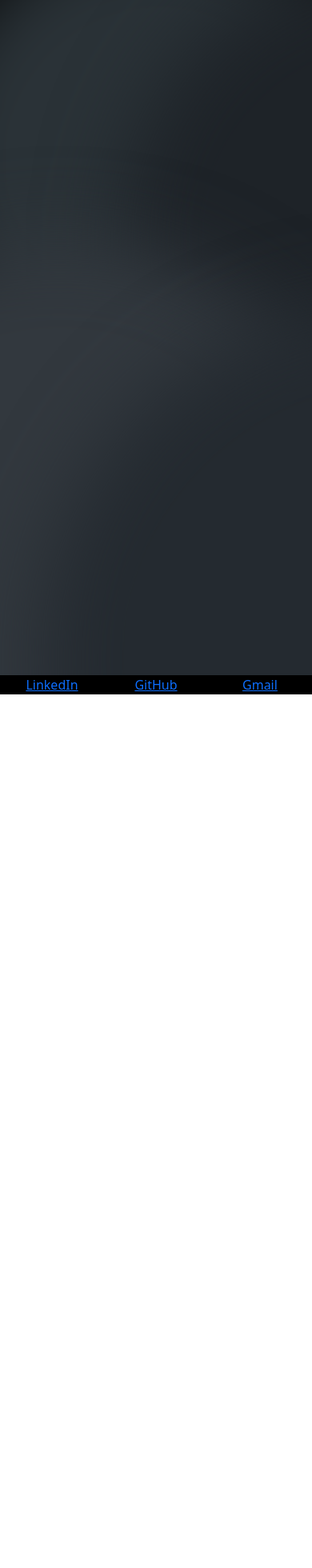
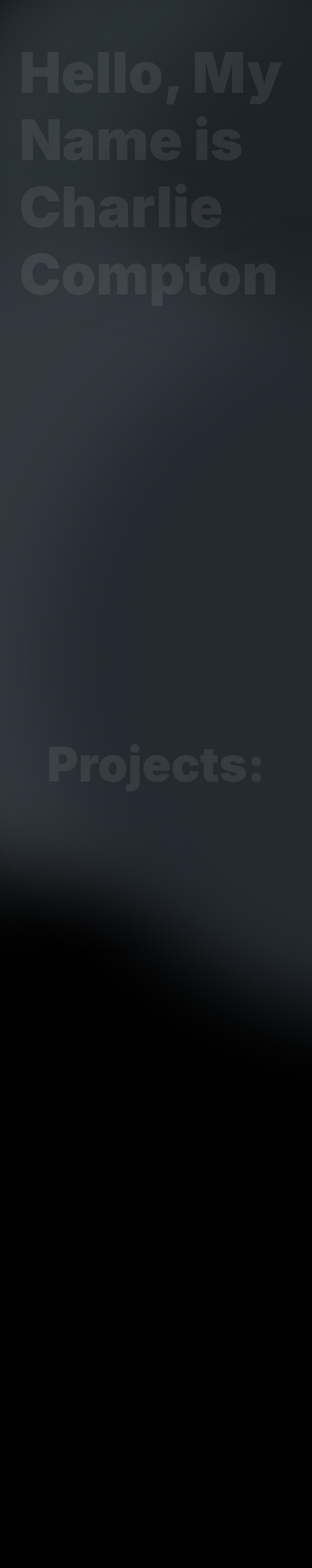
Before and after one commit to cjcompton/website-app, a React (Create React App) app in the folder website-app/: page / in a window 390 px wide. Shown: the top 1960 px of the page at 80% size. Before the commit the page ends 868 px from the top, so only its background shows below. Built offline with nearby package versions, Linux system fonts and the light colour scheme; the HTML template or start-up script is replaced by a standard one.

Commit message:
home body is pretty much done, might revisit to spruce it up

```diff
--- a/website-app/src/components/HomeBody/HomeBody.css
+++ b/website-app/src/components/HomeBody/HomeBody.css
@@ -1,7 +1,7 @@
 @import url('https://fonts.googleapis.com/css2?family=Inter:wght@900&display=swap');
 
 #viewHeight {
-  height: 100vh;
+  height: 100%;
 }
 
 .row {
@@ -10,6 +10,7 @@
 
 #aboutMe {
   height: 100%;
+  margin-bottom: 40px;
 }
 
 h1 {
@@ -29,11 +30,16 @@ h1 {
   animation: fade-in 1s cubic-bezier(0.4, 0, 1, 1) 6s forwards;
 }
 
+#projHead {
+  font-size: 60px;
+}
+
 /*
   this is all bubble stuff
 */
 
 #BGBubble {
+  min-height: 100vh;
   height: 100%;
   overflow: hidden;
   position: relative;
--- a/website-app/src/components/HomeBody/HomeBody.js
+++ b/website-app/src/components/HomeBody/HomeBody.js
@@ -30,21 +30,22 @@ const HomeBody = () => {
                     </div>
                 </div>
                 <div className="container">
-                    <div className="row p-0 m-0">
-                        <div className="col-lg-6 p-3" id="aboutMe">
+                    <div className="row p-0 m-0 mt-4">
+                        <div className="col-lg-6" id="aboutMe">
                             <div className="position-relative z-index-2">
                                 <h1>Hello, My Name is Charlie Compton</h1>
                                 <p id="theP">
                                     About Me: I'm a recent Lewis & Clark college graduate with a BA in Computer science.
-                                    some of my interests inclue UI design, Website Development Software Development,
+                                    Some of my interests inclue UI design, Website Development Software Development,
                                     and more! Check out my projects, and click the link below to downlaod my resume.
                                 </p>
-                                <div className="pb-6">
-                                    <Button onClick={DownloadPdf}>Resume</Button>
-                                </div>
+                                <Button onClick={DownloadPdf}>Resume</Button>
                             </div>
                         </div>
-                        <div className="col-lg-6 p-0 pt-6 m-0 projects-container">
+                        <div className="col-lg-6 p-0 m-0 projects-container">
+                            <div className="text-center">
+                                <h1 id="projHead">Projects:</h1>
+                            </div>
                             <Projects />
                         </div>
                     </div>
@@ -54,5 +55,6 @@ const HomeBody = () => {
         </div>
     );
 }
+// add a hobie section, maybe cyber security section, find some stuff to add
 
 export default HomeBody;
--- a/website-app/src/components/Projects/Projects.js
+++ b/website-app/src/components/Projects/Projects.js
@@ -14,7 +14,7 @@ const Projects = () => {
     return (
         <>
         <div className="d-flex align-items-center">
-            <div className="col-sm-12 mt-5">
+            <div className="col-sm-12 my-5">
                 <h3 className="px-2">Personal Website</h3>
                 <p className="px-2">
                     This website was created using HTML, CSS, ReactJS, and Bootstrap. I have been teaching myself
@@ -27,7 +27,7 @@ const Projects = () => {
         </div>
 
         <div className="d-flex align-items-center">
-            <div className="col-sm-12 mt-5">
+            <div className="col-sm-12 my-5">
                 <h3 className="px-2">Noodle</h3>
                 <p className="px-2">
                     Noodle was a project created for a Lewis and Clark College Professor to help
```
